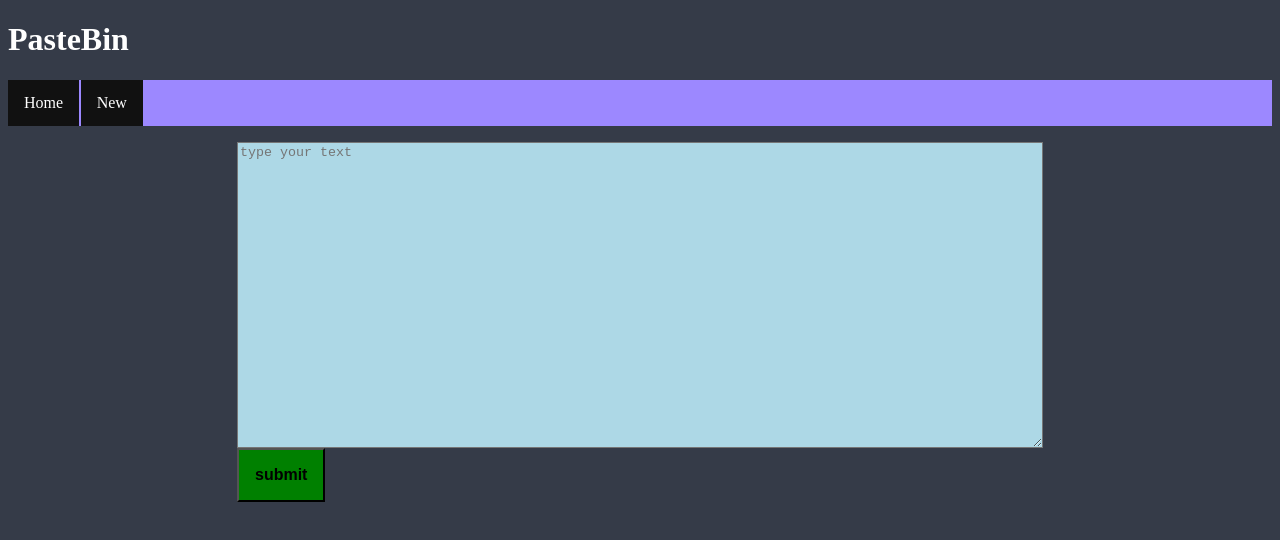
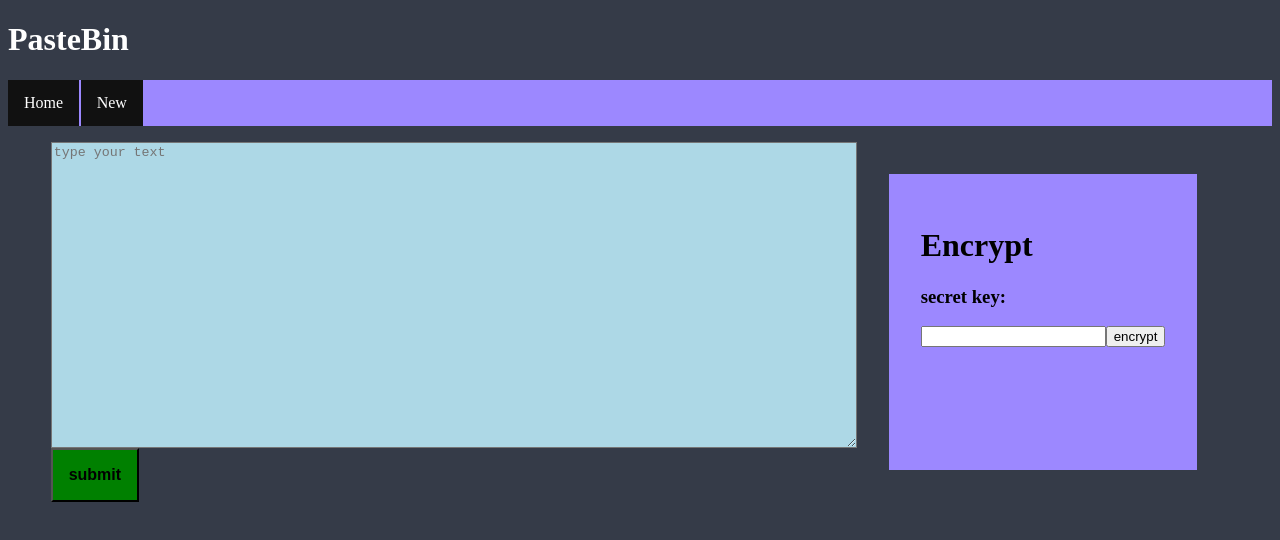
Before and after one commit to siddhantmohanty2001/pasteBin-frontend, a React (Create React App) app: page /new in a window 1280 px wide. Shown: the top 540 px of the page. Built offline with nearby package versions, Linux system fonts and the light colour scheme.

Commit message:
encrypt decrypt

```diff
--- a/src/App.js
+++ b/src/App.js
@@ -6,6 +6,8 @@ import Home from "./components/Home"
 import Display from "./components/Display"
 import Edit from "./components/Edit";
 import Logs from "./components/Logs";
+import Encrypt from "./components/Encrypt";
+import Decrypt from "./components/Decrypt"
 
 function App() {
   return (
@@ -22,6 +24,7 @@ function App() {
     <Route path="/display" element={<Display/>}></Route>
     <Route path="/edit" element={<Edit/>}></Route>
     <Route path="/logs" element={<Logs/>}></Route>
+
         </Routes>
 
     </Router>
--- /dev/null
+++ b/src/components/Decrypt.js
@@ -0,0 +1,39 @@
+import React from 'react'
+
+const Decrypt = ({message,setMessage}) => {
+    const [secret,setSecret]= React.useState('');
+        const  decryptData=async ()=> {
+            console.log(message);
+            try {
+                const url = 'https://classify-web.herokuapp.com/api/decrypt';
+                const jsonData = JSON.stringify({
+                    data: `${message}`, key: `${secret}`
+                });
+                let response = await fetch(url, {
+                    method: 'POST',
+                    headers: {
+                        'Content-Type': 'application/json;charset=utf-8'
+                    },
+                    body: jsonData
+                });
+                const result = await response.json();
+                console.log(result);
+                setMessage(result.result);
+                window.alert('decrypt successful');
+            } catch (error) {
+                console.error(error);
+            }
+        }
+  return (
+    <div className="MessageSub">
+    <form onSubmit={(e)=>{e.preventDefault();}}>
+    <h1>Decrypt</h1>
+    <h3>secret key:</h3>
+    <input type="password" value={secret} onChange={(e)=>{setSecret(e.target.value)}}></input>
+    <input type="submit" value="decrypt" onClick={decryptData}></input>
+    </form>
+</div>
+  )
+}
+
+export default Decrypt
--- a/src/components/Display.js
+++ b/src/components/Display.js
@@ -3,6 +3,7 @@ import queryString from 'query-string' //to retrieve parameters
 import copy from "clipboard-copy";
 import axios from 'axios'
 import { useSearchParams } from "react-router-dom";
+import Decrypt from './Decrypt';
 const Display = () => {
     const [message,setMessage]=React.useState("Link has expired");
     const [link,setLink]=React.useState('');
@@ -83,6 +84,7 @@ const Display = () => {
            <button onClick={() => {copy(window.location);window.alert('Link Copied Successfully')}}>copy link to clipboard</button>
        </div>
     </div>
+    <Decrypt message={message} setMessage={setMessage}/>
     </div>
 
   )
--- /dev/null
+++ b/src/components/Encrypt.js
@@ -0,0 +1,39 @@
+import React from 'react'
+
+const Encrypt = ({message,setMessage}) => {
+    const [secret,setSecret]= React.useState('');
+    const  encryptData=async ()=> {
+        console.log(message);
+        try {
+            const url = 'https://classify-web.herokuapp.com/api/encrypt';
+            const jsonData = JSON.stringify({
+                data: `${message}`, key: `${secret}`
+            });
+            let response = await fetch(url, {
+                method: 'POST',
+                headers: {
+                    'Content-Type': 'application/json;charset=utf-8'
+                },
+                body: jsonData
+            });
+            const result = await response.json();
+            console.log(result);
+            setMessage(result.result);
+            window.alert('message encrypted->Click submit')
+        } catch (error) {
+            console.error(error);
+        }
+    }
+  return (
+    <div className="MessageSub">
+        <form onSubmit={(e)=>{e.preventDefault();}}>
+        <h1>Encrypt</h1>
+        <h3>secret key:</h3>
+        <input type="password" value={secret} onChange={(e)=>{setSecret(e.target.value)}}></input>
+        <input type="submit" value="encrypt" onClick={encryptData} ></input>
+        </form>
+    </div>
+  )
+}
+
+export default Encrypt
--- a/src/components/TextBox.js
+++ b/src/components/TextBox.js
@@ -2,6 +2,7 @@ import React from 'react'
 import TextareaAutosize from 'react-textarea-autosize'
 import * as randomstring from "randomstring";
 import { Link } from 'react-router-dom';
+import Encrypt from './Encrypt'
 
 const TextBox = () => {
     const [message,setMessage] = React.useState('');
@@ -49,7 +50,7 @@ const TextBox = () => {
             {/* <input type="submit" value="submit" onClick={handleSubmit}></input> */}
             </div>
             </form>
-
+           <Encrypt message={message} setMessage={setMessage}/>
         </div>
     )
 }
```
